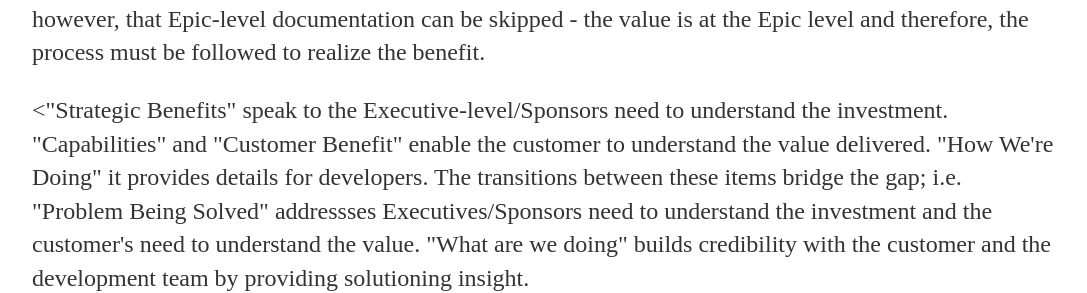
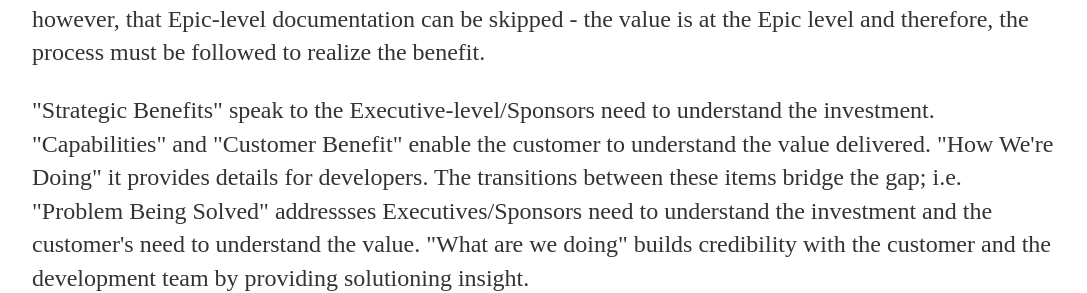
Before and after one commit to sjpigeon/Product-Management, a Jekyll site: the page built from framework.html, in a window 1280 px wide. Shown: the part 867-1160 px from the top of the page, without its empty margins (96-1183 px from the left). Built offline with Jekyll 4.4.1, drawn with Linux system fonts in a browser that asks for light colours.

```diff
--- a/framework.html
+++ b/framework.html
@@ -17,7 +17,7 @@ title: Scott Pigeon
 
 				<p>I feel the Business Case is a more holistic approach to defining a feature from the Epic-level. This can certainly be applied to a large project that spans multiple Epics. In this case, the Business Case and Solutioning documentationntation for the project is documented from a higher level. This does not mean, however, that Epic-level documentation can be skipped - the value is at the Epic level and therefore, the process must be followed to realize the benefit.</p>
 
-				<p><"Strategic Benefits" speak to the Executive-level/Sponsors need to understand the investment. "Capabilities" and "Customer Benefit" enable the customer to understand the value delivered. "How We're Doing" it provides details for developers. The transitions between these items bridge the gap; i.e. "Problem Being Solved" addressses Executives/Sponsors need to understand the investment and the customer's need to understand the value. "What are we doing" builds credibility with the customer and the development team by providing solutioning insight.</p>
+				<p>"Strategic Benefits" speak to the Executive-level/Sponsors need to understand the investment. "Capabilities" and "Customer Benefit" enable the customer to understand the value delivered. "How We're Doing" it provides details for developers. The transitions between these items bridge the gap; i.e. "Problem Being Solved" addressses Executives/Sponsors need to understand the investment and the customer's need to understand the value. "What are we doing" builds credibility with the customer and the development team by providing solutioning insight.</p>
 
 				<p>Coupling "How are we doing it" from the Business Case template with the Solutioning template enables Story and Task creation:
 				<ul class="b">
```
